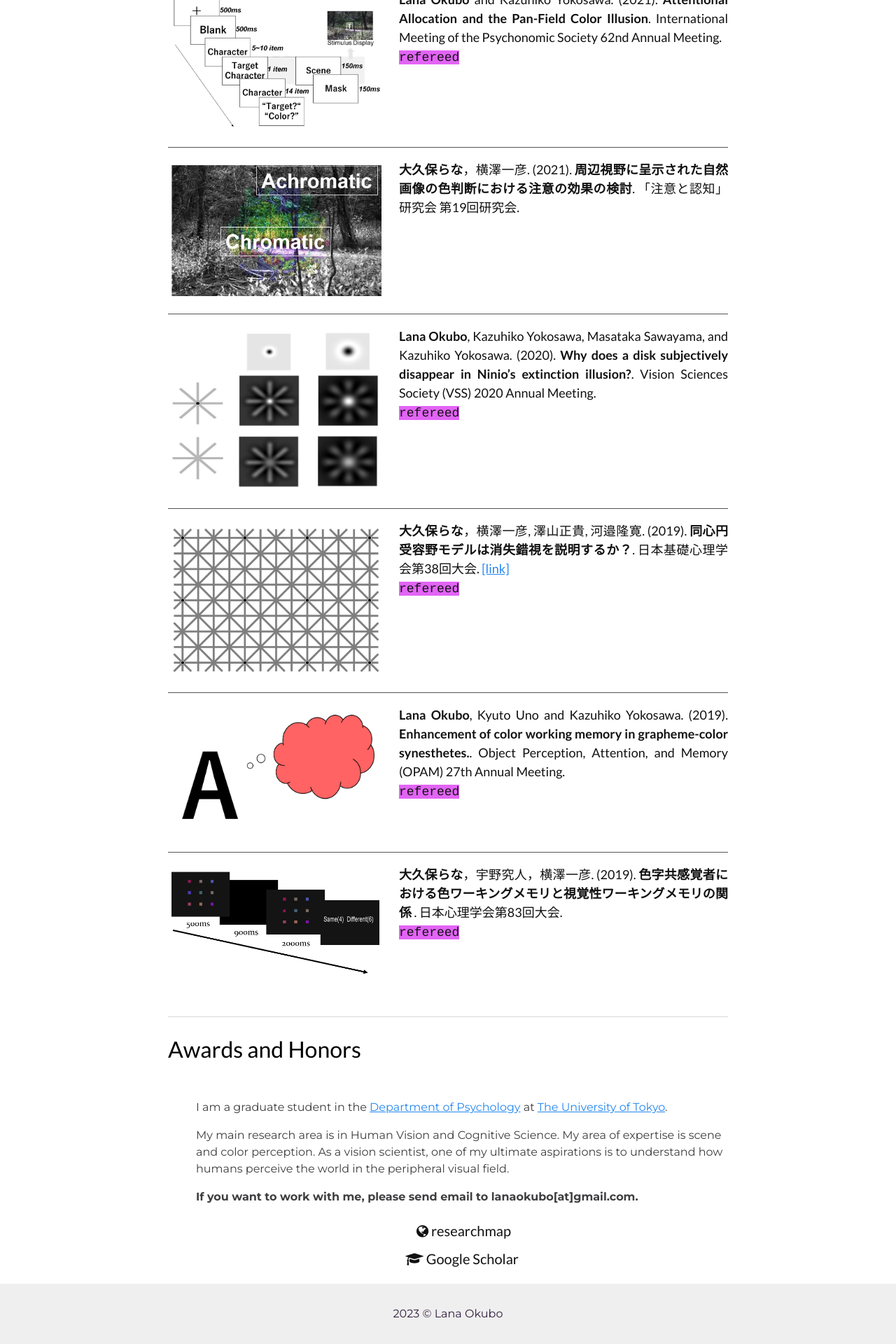
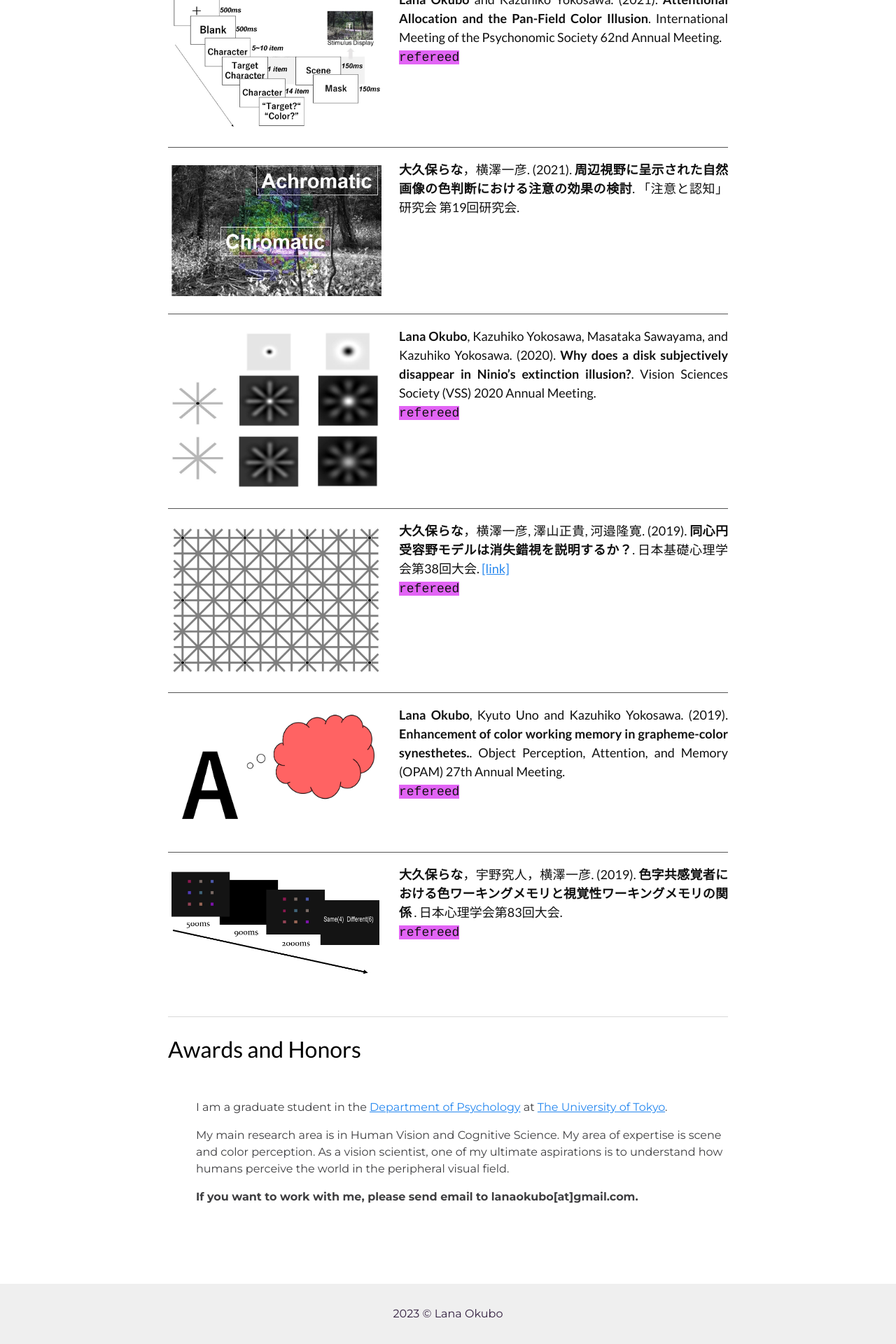
Before and after one commit to LNOKB/lnokb.github.io, a Jekyll site: the page built from index.html, in a window 1280 px wide. Shown: the part 1763-3683 px from the top of the page at 70% size. Built offline with Jekyll 4.4.1, drawn with Linux system fonts in a browser that asks for light colours.

Commit message:
Update index.html

```diff
--- a/index.html
+++ b/index.html
@@ -178,13 +178,6 @@ layout: home-page
         </b>
       </p>
 
-    </section>
-    <section class="about-body">
-      <ul class="contact-list">
-        <li class="website"><a href="https://researchmap.jp/lana_okubo" target="_blank"><i class="fa fa-globe" aria-hidden="true"></i> researchmap</a></li> <br>
-        <li class="website"><a href="https://scholar.google.co.jp/citations?view_op=list_works&hl=ja&user=3CRjmbQAAAAJ" target="_blank"><i class="fa fa-graduation-cap" aria-hidden="true"></i> Google Scholar</a></li>
-      </ul>
-    </section> <!-- End About Body-->
   </div> <!-- End About Container -->
 </div> <!-- End Small Wrapper -->
 
```
